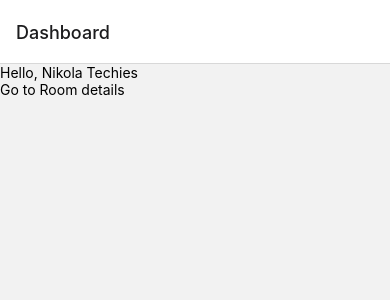
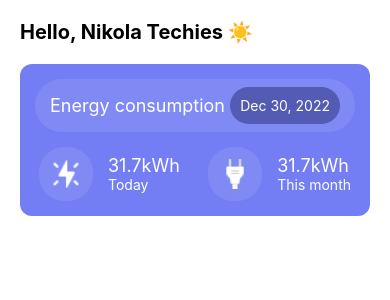
Before and after one commit to SandySavarkar/react-native-home-automation, a React Native app: screen /Dashboard in a window 390 px wide. Shown: the top 300 px of the page. Built offline with nearby package versions, Linux system fonts and the light colour scheme.

Commit message:
Done UI changes & Consumption card

```diff
--- a/package.json
+++ b/package.json
@@ -10,16 +10,20 @@
     "lint": "eslint ."
   },
   "dependencies": {
+    "@react-native-async-storage/async-storage": "^1.17.11",
     "@react-navigation/native": "^6.1.1",
     "@react-navigation/native-stack": "^6.9.7",
     "@reduxjs/toolkit": "^1.9.1",
     "axios": "^1.2.2",
+    "moment": "^2.29.4",
     "react": "18.1.0",
     "react-native": "0.70.6",
+    "react-native-date-picker": "^4.2.6",
     "react-native-safe-area-context": "^4.4.1",
     "react-native-screens": "^3.18.2",
     "react-redux": "^8.0.5",
-    "redux": "^4.2.0"
+    "redux": "^4.2.0",
+    "redux-persist": "^6.0.0"
   },
   "devDependencies": {
     "@babel/core": "^7.12.9",
--- /dev/null
+++ b/src/Components/ConsumptionCard/index.js
@@ -0,0 +1,91 @@
+import {StyleSheet, Text, View, Image} from 'react-native';
+import React from 'react';
+import Color from '../../Utils/Color';
+import moment from 'moment';
+import {IMAGES} from '../../assets/images';
+
+const ConsumptionCard = () => {
+  return (
+    <View style={styles.container}>
+      <View style={styles.header}>
+        <Text style={styles.headerText}>Energy consumption</Text>
+        <Text style={styles.dateView}>{moment(new Date()).format('ll')}</Text>
+      </View>
+      <View style={styles.subContainer}>
+        <View style={styles.primary}>
+          <View style={styles.imageView}>
+            <Image source={IMAGES.Light_Thunder} style={styles.image} />
+          </View>
+          <View style={styles.center}>
+            <Text style={styles.headerText}>31.7kWh</Text>
+            <Text style={[styles.headerText, {fontSize: 14}]}>Today</Text>
+          </View>
+        </View>
+        <View style={styles.primary}>
+          <View style={styles.imageView}>
+            <Image source={IMAGES.Light_Plug} style={styles.image} />
+          </View>
+          <View style={styles.center}>
+            <Text style={styles.headerText}>31.7kWh</Text>
+            <Text style={[styles.headerText, {fontSize: 14}]}>This month</Text>
+          </View>
+        </View>
+      </View>
+    </View>
+  );
+};
+
+export default ConsumptionCard;
+
+const styles = StyleSheet.create({
+  container: {
+    marginVertical: 10,
+    backgroundColor: Color.PRIMARY,
+    borderRadius: 12,
+    paddingHorizontal: 15,
+    paddingVertical: 15,
+  },
+  header: {
+    paddingVertical: 8,
+    marginBottom: 15,
+    paddingHorizontal: 15,
+    backgroundColor: Color.LIGHT_BLUE,
+    borderRadius: 30,
+    flexDirection: 'row',
+    justifyContent: 'space-between',
+    alignItems: 'center',
+  },
+  headerText: {
+    color: Color.WHITE,
+    fontSize: 18,
+  },
+  dateView: {
+    backgroundColor: Color.NAVY_BLUE,
+    padding: 10,
+    borderRadius: 25,
+    color: Color.WHITE,
+  },
+  subContainer: {
+    flexDirection: 'row',
+    justifyContent: 'space-between',
+    alignItems: 'center',
+    marginHorizontal:4
+  },
+  image: {
+    height: 30,
+    width: 30,
+  },
+  imageView: {
+    backgroundColor: Color.LIGHT_BLUE,
+    borderRadius: 25,
+    padding: 12,
+    marginRight: 15,
+  },
+  primary: {
+    flexDirection: 'row',
+    alignItems: 'center',
+  },
+  center: {
+    alignSelf: 'center',
+  },
+});
--- a/src/Routes/index.js
+++ b/src/Routes/index.js
@@ -7,8 +7,8 @@ const RootNavigator = () => {
   const Stack = createNativeStackNavigator();
   return (
     <Stack.Navigator initialRouteName='Dashboard'>
-        <Stack.Screen name={'Dashboard'} component={Dashboard}/>
-        <Stack.Screen name={'RoomDetails'} component={RoomDetails}/>
+        <Stack.Screen name={'Dashboard'} component={Dashboard} options={{ header:()=>{return null} }}/>
+        <Stack.Screen name={'RoomDetails'} component={RoomDetails} options={{ header:()=>{return null} }}/>
     </Stack.Navigator>
   )
 };
--- a/src/Screens/Dashboard/index.jsx
+++ b/src/Screens/Dashboard/index.jsx
@@ -1,21 +1,18 @@
-import { useNavigation } from '@react-navigation/native';
+import {useNavigation} from '@react-navigation/native';
 import React from 'react';
-import { Pressable, SafeAreaView, ScrollView, Text, View } from 'react-native';
-import styles from './style'
-const Dashboard =()=> {
-    const navigation = useNavigation()
-    return (
-        <SafeAreaView>
-        <ScrollView>
-            {/* Header view */}
-            <View>
-                <Text>Hello, Nikola Techies</Text>
-            </View>
-            <Pressable onPress={()=>navigation.navigate('RoomDetails')}>
-                        <Text>Go to Room details</Text>
-                    </Pressable>
-        </ScrollView>
+import { SafeAreaView, ScrollView, Text} from 'react-native';
+import ConsumptionCard from '../../Components/ConsumptionCard';
+import styles from './style';
+const Dashboard = () => {
+  const navigation = useNavigation();
+  return (
+    <SafeAreaView style={styles.body}>
+      <ScrollView style={styles.container}>
+        {/* Header view */}
+        <Text style={styles.headerText}>Hello, Nikola Techies ☀️</Text>
+        <ConsumptionCard/>
+      </ScrollView>
     </SafeAreaView>
-    )
+  )
 };
 export default Dashboard;
--- a/src/Screens/Dashboard/style.js
+++ b/src/Screens/Dashboard/style.js
@@ -1,10 +1,20 @@
 import { StyleSheet } from "react-native";
+import Color from "../../Utils/Color";
 
 const styles = StyleSheet.create({
     body:{
-        backgroundColor:'white',
+        flex:1,
+        backgroundColor:Color.WHITE,
+    },
+    container:{
         paddingHorizontal:20,
-        paddingTop:10
+        paddingTop:20
+    },
+    headerText:{
+        fontSize:20,
+        fontWeight:'bold',
+        color:Color.BLACK,
+        marginBottom:10,
     }
 });
 export default styles
--- /dev/null
+++ b/src/Utils/Color.js
@@ -0,0 +1,16 @@
+const Color = {
+    WHITE:'#FFFFFF',
+    CLOUD_WHITE:'#F3F3F3',
+    LIGHT_SEA_BLUE:'#BBCDE5',
+    BLACK:'#000000',
+    EERIE_BLACK:'#222222',
+    BLUE:'#BBCDE5',
+    DARK_BLUE:'#023e8a',
+    ORANGE:'#ff9e00',
+    ERROR:'#da1e37',
+    LIGHT_RED:'',
+    PRIMARY:'#737DF4',
+    NAVY_BLUE:'#535BB4',
+    LIGHT_BLUE:'#808AF5'
+}
+export default Color;
--- /dev/null
+++ b/src/assets/images/index.js
@@ -0,0 +1,4 @@
+export const IMAGES = {
+  Light_Thunder: require('../images/light_thunder.png'),
+  Light_Plug: require('../images/light_plug.png'),
+};
```
Also changed, not shown: src/assets/images/light_plug.png (added), src/assets/images/light_thunder.png (added).
